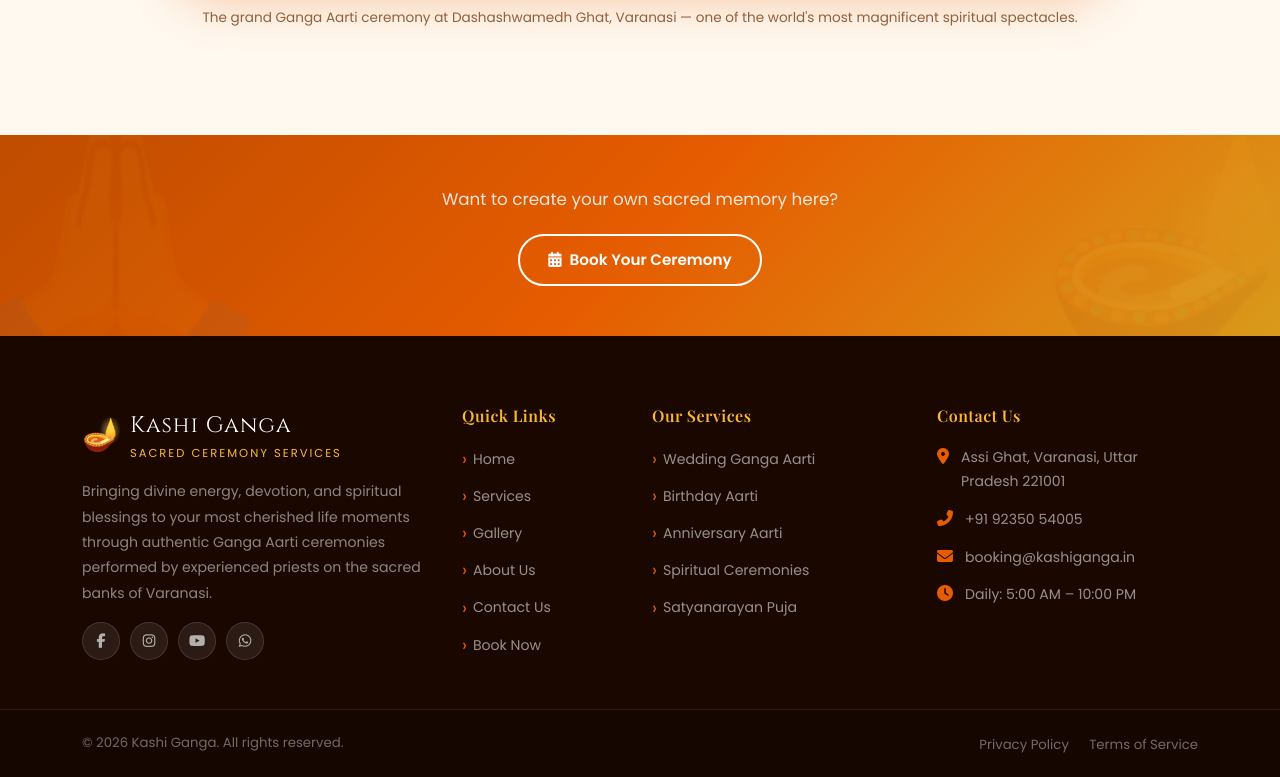
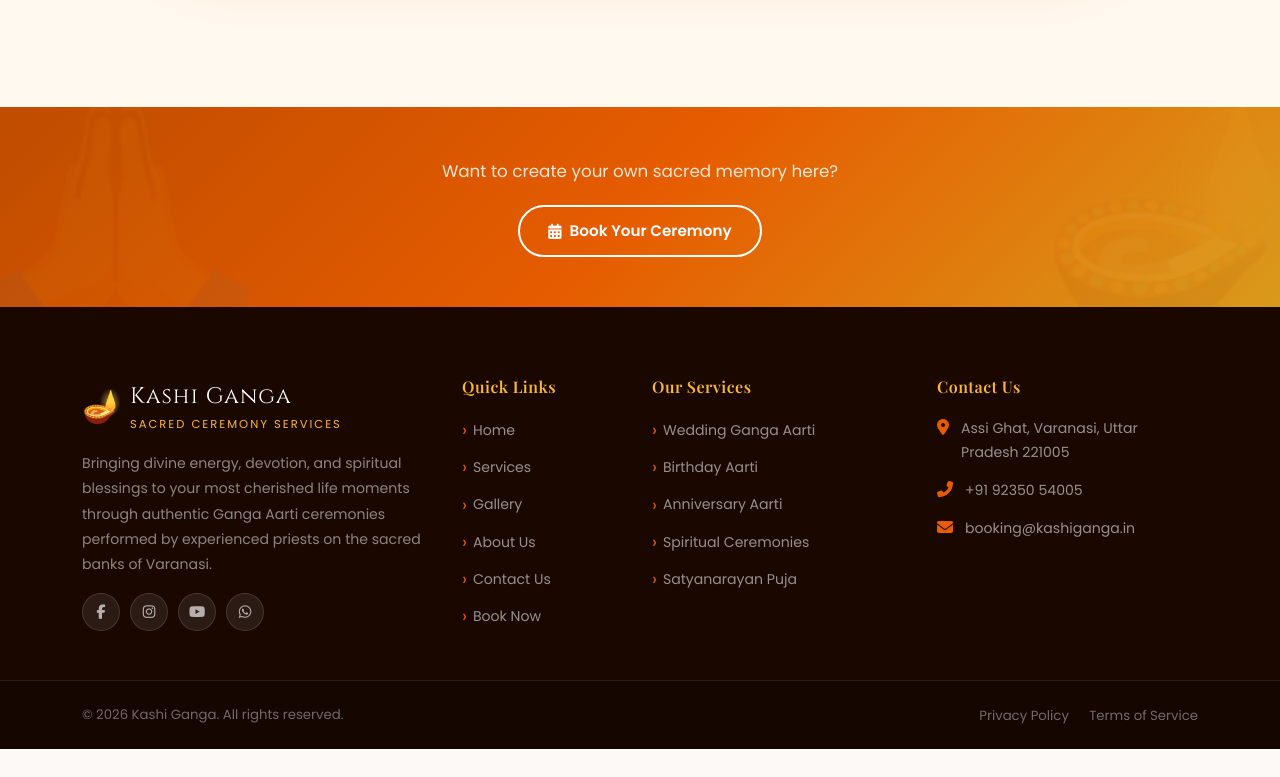
Before and after one commit to RajGupta1724/Kashi_Ganga_Aarti_Application, a Django app: page /gallery/ in a window 1280 px wide. Shown: the part 3325-4102 px from the top of the page. After the commit the page ends 4074 px from the top, so only its background shows below. Run offline with Django 4.2, Linux system fonts and the light colour scheme; data that the repository does not hold is empty; some web fonts are replaced.

Commit message:
Replace Dashashwamedh with Assi, update contact section for user visibility

```diff
--- a/templates/base.html
+++ b/templates/base.html
@@ -171,7 +171,7 @@
             <ul class="footer-contact">
               <li>
                 <i class="fas fa-map-marker-alt"></i>
-                <span>Assi Ghat, Varanasi, Uttar Pradesh 221001</span>
+                <span>Assi Ghat, Varanasi, Uttar Pradesh 221005</span>
               </li>
               <li>
                 <i class="fas fa-phone-alt"></i>
@@ -180,10 +180,6 @@
               <li>
                 <i class="fas fa-envelope"></i>
                 <span>booking@kashiganga.in</span>
-              </li>
-              <li>
-                <i class="fas fa-clock"></i>
-                <span>Daily: 5:00 AM – 10:00 PM</span>
               </li>
             </ul>
           </div>
--- a/templates/gallery.html
+++ b/templates/gallery.html
@@ -120,7 +120,7 @@
       <div class="section-badge">🎥 Watch & Feel</div>
       <h2 class="section-title">Experience the <span>Ganga Aarti</span></h2>
       <div class="section-divider mx-auto"></div>
-      <p class="section-subtitle">Watch the mesmerizing Ganga Aarti ceremony at Dashashwamedh Ghat, Varanasi.</p>
+      <p class="section-subtitle">Watch the mesmerizing Ganga Aarti ceremony at Assi Ghat, Varanasi.</p>
     </div>
 
     <div class="row justify-content-center fade-in-up">
@@ -135,7 +135,7 @@
           </iframe>
         </div>
         <p class="text-center mt-3" style="font-size:0.85rem; color: var(--text-muted);">
-          The grand Ganga Aarti ceremony at Dashashwamedh Ghat, Varanasi — one of the world's most magnificent spiritual spectacles.
+          The grand Ganga Aarti ceremony at Assi Ghat, Varanasi — one of the world's most magnificent spiritual spectacles.
         </p>
       </div>
     </div>
--- a/templates/home.html
+++ b/templates/home.html
@@ -481,7 +481,7 @@
             <div class="map-info-icon"><i class="fas fa-map-marker-alt"></i></div>
             <div class="map-info-content">
               <strong>Address</strong>
-              <span>Dashashwamedh Ghat, Varanasi, UP 221001</span>
+              <span>Assi Ghat, Varanasi, UP 221005</span>
             </div>
           </div>
 
--- a/templates/index.html
+++ b/templates/index.html
@@ -490,7 +490,7 @@
             <div class="map-info-icon"><i class="fas fa-map-marker-alt"></i></div>
             <div class="map-info-content">
               <strong>Address</strong>
-              <span>Dashashwamedh Ghat, Varanasi, UP 221001</span>
+              <span>Assi Ghat, Varanasi, UP 221005</span>
             </div>
           </div>
 
--- a/templates/services.html
+++ b/templates/services.html
@@ -234,7 +234,7 @@
         <h2 class="section-title">Ganga <span>Evening Aarti Experience</span></h2>
         <div class="section-divider left"></div>
         <p style="color:var(--text-muted); line-height:1.9; margin-bottom:20px;">
-          The grand Ganga Aarti at Dashashwamedh Ghat is one of the world's most spectacular spiritual spectacles. We offer exclusive private seating, personal participation, and a guided experience of the nightly Aarti ceremony.
+          The grand Ganga Aarti at Assi Ghat is one of the world's most spectacular spiritual spectacles. We offer exclusive private seating, personal participation, and a guided experience of the nightly Aarti ceremony.
         </p>
         <ul class="service-card-features mb-4">
           <li>Priority ghat seating arrangement</li>
```
